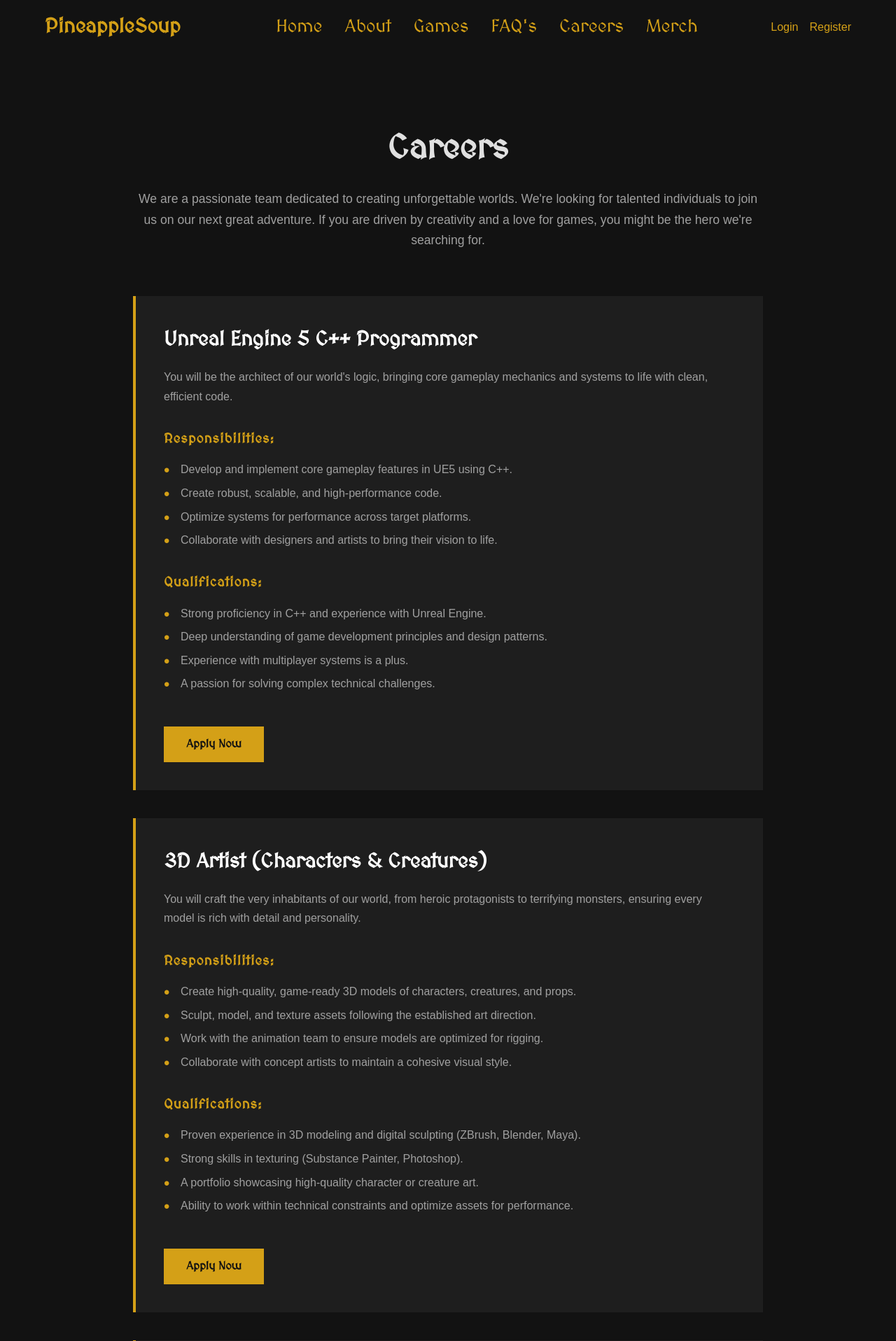
After one commit to Hitoshe/gamedev-studio-website, a PHP site: page /careers.php in a window 1280 px wide. The commit adds this page. Shown: the top 1916 px of the page at 70% size. Run offline with PHP 8.4, Linux system fonts and the light colour scheme.

Commit message:
build: careers

```diff
--- a/src/assets/css/style.css
+++ b/src/assets/css/style.css
@@ -450,3 +450,101 @@ a:hover {
         margin-right: 0;
     }
 }
+
+/*
+========================================
+Стили для страницы вакансий (Careers)
+========================================
+*/
+
+.careers-page {
+    padding-top: 4rem;
+    padding-bottom: 4rem;
+    max-width: 900px; /* Ограничиваем ширину для лучшей читаемости */
+    margin: 0 auto;
+}
+
+.careers-page h1 {
+    text-align: center;
+    font-size: 3rem;
+    margin-bottom: 1rem;
+}
+
+.page-intro {
+    text-align: center;
+    color: var(--secondary-text-color);
+    font-size: 1.1rem;
+    line-height: 1.7;
+    margin-bottom: 4rem;
+}
+
+/* Стили для отдельного блока вакансии (похожи на новости) */
+.job-item {
+    background-color: var(--surface-color);
+    padding: 2.5rem;
+    margin-bottom: 2.5rem;
+    border-left: 4px solid var(--accent-color);
+}
+
+.job-item h3 {
+    font-family: var(--font-main);
+    color: #fff;
+    font-size: 1.8rem;
+    margin-top: 0;
+    margin-bottom: 1rem;
+}
+
+.job-item h4 {
+    color: var(--accent-color);
+    font-family: var(--font-main);
+    font-size: 1.2rem;
+    margin-top: 2rem;
+    margin-bottom: 1rem;
+    letter-spacing: 1px;
+}
+
+.job-item p {
+    color: var(--secondary-text-color);
+    line-height: 1.7;
+}
+
+.job-item ul {
+    list-style: none;
+    padding-left: 0;
+    color: var(--secondary-text-color);
+}
+
+.job-item ul li {
+    padding-left: 1.5rem;
+    position: relative;
+    margin-bottom: 0.5rem;
+}
+
+/* Делаем красивые маркеры-точки для списков */
+.job-item ul li::before {
+    content: '•';
+    color: var(--accent-color);
+    font-size: 1.5rem;
+    position: absolute;
+    left: 0;
+    top: -5px;
+}
+
+/* Кнопка "Подать заявку" */
+.btn-apply {
+    display: inline-block;
+    margin-top: 2rem;
+    padding: 0.8rem 2rem;
+    background-color: var(--accent-color);
+    color: var(--bg-color);
+    font-family: var(--font-main);
+    font-size: 1rem;
+    font-weight: 700;
+    text-decoration: none;
+    transition: background-color 0.3s ease;
+}
+
+.btn-apply:hover {
+    background-color: #ffc107;
+    color: #000;
+}
--- /dev/null
+++ b/src/careers.php
@@ -0,0 +1,84 @@
+<?php include 'templates/header.php'; ?>
+
+<!-- Основной контейнер страницы вакансий -->
+<div class="page-container careers-page">
+
+    <h1>Careers</h1>
+    <p class="page-intro">We are a passionate team dedicated to creating unforgettable worlds. We're looking for talented individuals to join us on our next great adventure. If you are driven by creativity and a love for games, you might be the hero we're searching for.</p>
+
+    <!-- Контейнер для списка вакансий -->
+    <div class="job-listings">
+
+        <!-- ВАКАНСИЯ 1: UE5 ПРОГРАММИСТ -->
+        <article class="job-item">
+            <h3>Unreal Engine 5 C++ Programmer</h3>
+            <p>You will be the architect of our world's logic, bringing core gameplay mechanics and systems to life with clean, efficient code.</p>
+
+            <h4>Responsibilities:</h4>
+            <ul>
+                <li>Develop and implement core gameplay features in UE5 using C++.</li>
+                <li>Create robust, scalable, and high-performance code.</li>
+                <li>Optimize systems for performance across target platforms.</li>
+                <li>Collaborate with designers and artists to bring their vision to life.</li>
+            </ul>
+
+            <h4>Qualifications:</h4>
+            <ul>
+                <li>Strong proficiency in C++ and experience with Unreal Engine.</li>
+                <li>Deep understanding of game development principles and design patterns.</li>
+                <li>Experience with multiplayer systems is a plus.</li>
+                <li>A passion for solving complex technical challenges.</li>
+            </ul>
+            <a href="mailto:jobs@yourstudio.com?subject=Application for UE5 Programmer" class="btn-apply">Apply Now</a>
+        </article>
+
+        <!-- ВАКАНСИЯ 2: 3D ХУДОЖНИК -->
+        <article class="job-item">
+            <h3>3D Artist (Characters & Creatures)</h3>
+            <p>You will craft the very inhabitants of our world, from heroic protagonists to terrifying monsters, ensuring every model is rich with detail and personality.</p>
+
+            <h4>Responsibilities:</h4>
+            <ul>
+                <li>Create high-quality, game-ready 3D models of characters, creatures, and props.</li>
+                <li>Sculpt, model, and texture assets following the established art direction.</li>
+                <li>Work with the animation team to ensure models are optimized for rigging.</li>
+                <li>Collaborate with concept artists to maintain a cohesive visual style.</li>
+            </ul>
+
+            <h4>Qualifications:</h4>
+            <ul>
+                <li>Proven experience in 3D modeling and digital sculpting (ZBrush, Blender, Maya).</li>
+                <li>Strong skills in texturing (Substance Painter, Photoshop).</li>
+                <li>A portfolio showcasing high-quality character or creature art.</li>
+                <li>Ability to work within technical constraints and optimize assets for performance.</li>
+            </ul>
+            <a href="mailto:jobs@yourstudio.com?subject=Application for 3D Artist" class="btn-apply">Apply Now</a>
+        </article>
+
+        <!-- ВАКАНСИЯ 3: ЗВУКОВОЙ ДИЗАЙНЕР -->
+        <article class="job-item">
+            <h3>Sound Designer & Composer</h3>
+            <p>You will compose the soul of our game, creating epic musical scores and immersive soundscapes that will define the player's emotional journey.</p>
+
+            <h4>Responsibilities:</h4>
+            <ul>
+                <li>Compose and produce original music that complements the game's atmosphere.</li>
+                <li>Design, record, and implement high-quality sound effects for gameplay events, environments, and characters.</li>
+                <li>Integrate audio into the game engine (UE5).</li>
+                <li>Collaborate with the team to ensure audio enhances the overall player experience.</li>
+            </ul>
+
+            <h4>Qualifications:</h4>
+            <ul>
+                <li>Demonstrated experience in music composition and sound design for games or film.</li>
+                <li>Proficiency with DAWs (e.g., Reaper, Ableton Live) and audio middleware (e.g., FMOD, Wwise).</li>
+                <li>A strong portfolio of relevant work is required.</li>
+                <li>Ability to create a wide range of audio assets, from subtle ambiences to powerful combat sounds.</li>
+            </ul>
+            <a href="mailto:jobs@yourstudio.com?subject=Application for Sound Designer" class="btn-apply">Apply Now</a>
+        </article>
+
+    </div>
+</div>
+
+<?php include 'templates/footer.php'; ?>
--- a/src/templates/header.php
+++ b/src/templates/header.php
@@ -38,7 +38,7 @@ if (session_status() === PHP_SESSION_NONE) {
                 <li><a href="/about.php">About</a></li>
                 <li><a href="/games.php">Games</a></li>
                 <li><a href="/faq.php">FAQ's</a></li>
-                <li><a href="#">Social</a></li>
+                <li><a href="/careers.php">Careers</a></li>
                 <li><a href="#">Merch</a></li>
             </ul>
         </nav>
```
